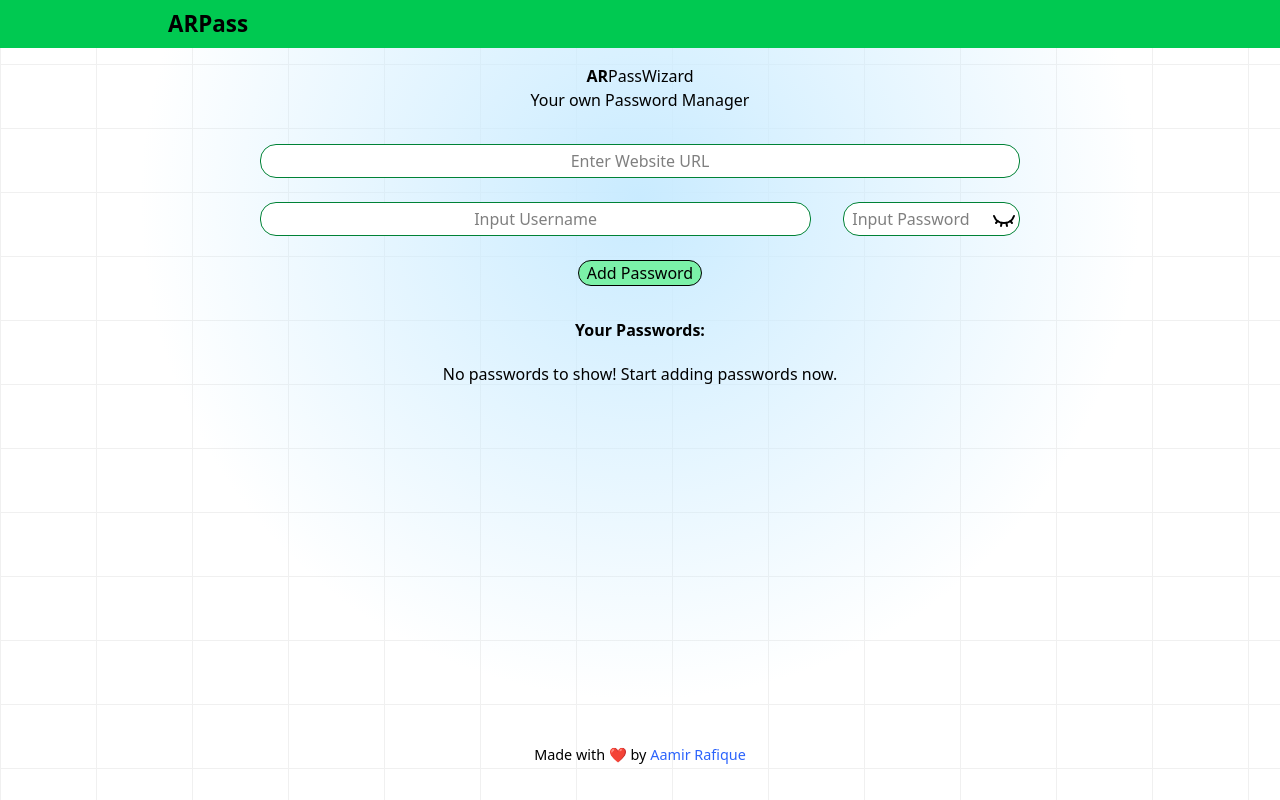
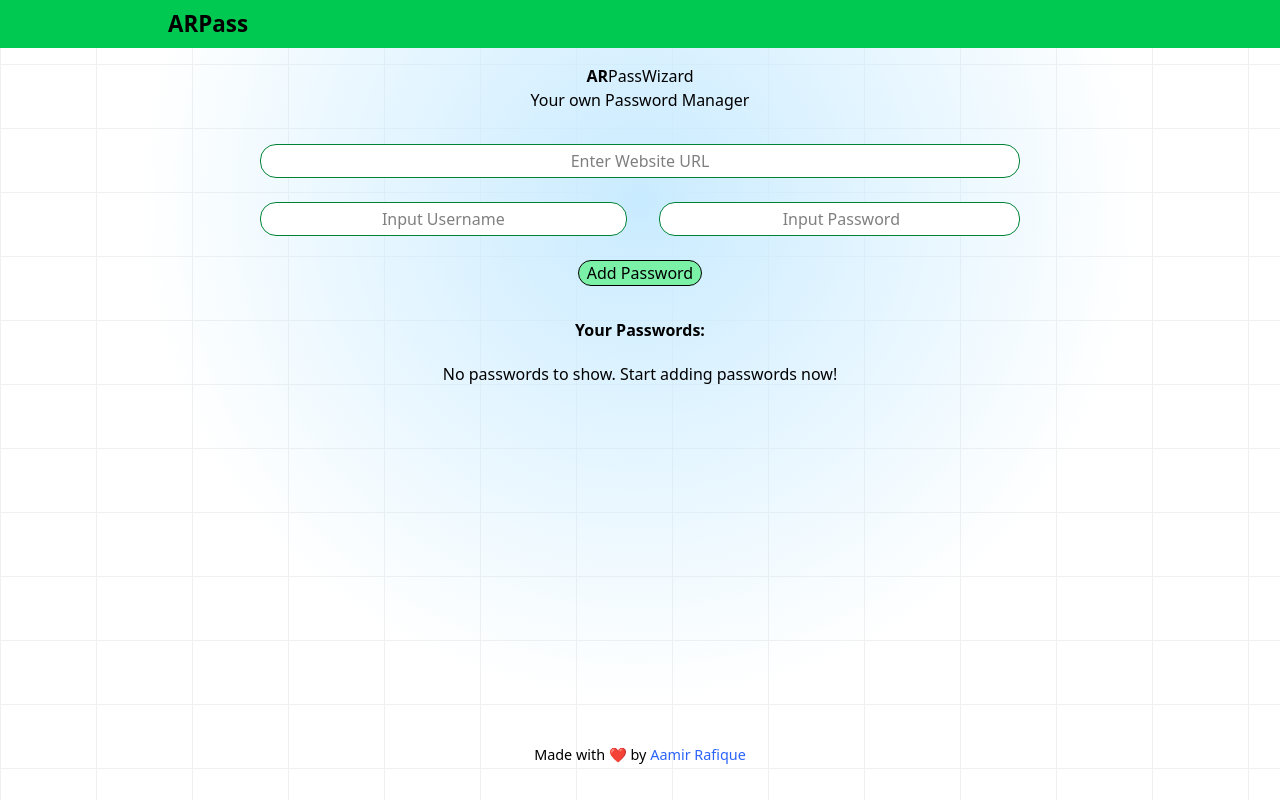
Before and after one commit to Aamir-Rafique/ar-passwizard-react-localStorage, a React (Vite) app: page / in a window 1280 px wide. Built offline with nearby package versions, Linux system fonts and the light colour scheme; some icons are missing.

Commit message:
UI Improvement
Uninstalled lucide-react pkg, removed custome eye icons and showPassword function (because that functionality is already available for input tag of type=password.)

```diff
--- a/package.json
+++ b/package.json
@@ -12,7 +12,6 @@
   "dependencies": {
     "@fortawesome/react-fontawesome": "^0.2.3",
     "@tailwindcss/vite": "^4.1.11",
-    "lucide-react": "^0.536.0",
     "react": "^19.1.0",
     "react-dom": "^19.1.0",
     "tailwindcss": "^4.1.11"
--- a/src/components/Manager.jsx
+++ b/src/components/Manager.jsx
@@ -1,10 +1,8 @@
 import React from 'react'
-import { useState, useEffect } from 'react';
-import { EyeClosed, EyeIcon } from 'lucide-react'
+import {  useState, useEffect } from 'react'
 
 const Manager = () => {
 
-    const [passwordEye, setpasswordEye] = useState(EyeClosed);
     const [form, setForm] = useState({ site: '', username: '', password: '' });
     const [passwordArray, setPasswordArray] = useState([]);
 
@@ -18,15 +16,6 @@ const Manager = () => {
     }, [])
 
 
-
-    const showPassword = () => {
-        if (passwordEye === EyeClosed) {
-            setpasswordEye(EyeIcon);
-        }
-        else {
-            setpasswordEye(EyeClosed);
-        }
-    }
 
     const handleChange = (e) => {
         setForm({ ...form, [e.target.name]: e.target.value });
@@ -43,7 +32,7 @@ const Manager = () => {
 
     return (
         <>
-            <div class="absolute inset-0 -z-10 h-full w-full bg-white bg-[linear-gradient(to_right,#f0f0f0_1px,transparent_1px),linear-gradient(to_bottom,#f0f0f0_1px,transparent_1px)] bg-[size:6rem_4rem]"><div class="absolute bottom-0 left-0 right-0 top-0 bg-[radial-gradient(circle_500px_at_50%_200px,#C9EBFF,transparent)]"></div></div>
+            <div className="absolute inset-0 -z-10 h-full w-full bg-white bg-[linear-gradient(to_right,#f0f0f0_1px,transparent_1px),linear-gradient(to_bottom,#f0f0f0_1px,transparent_1px)] bg-[size:6rem_4rem]"><div class="absolute bottom-0 left-0 right-0 top-0 bg-[radial-gradient(circle_500px_at_50%_200px,#C9EBFF,transparent)]"></div></div>
 
             <div className=' mx-60 flex  flex-col justify-center items-center gap-7 p-4 ' >
                 <div className='text-center'>
@@ -55,11 +44,8 @@ const Manager = () => {
                     <div className='w-full flex gap-8 ' >
                         <input value={form.username} onChange={handleChange} type="text" placeholder='Input Username' className='p-1 w-full rounded-2xl border border-green-700  focus:ring-1 ring-green-400  bg-white duration-200 outline-none text-center' name="username" id="" />
 
-                        <div className='relative '>
-                            <input value={form.password} onChange={handleChange} type="text" placeholder='Input Password' className='p-1 w-full border-green-700  focus:ring-1 ring-green-400 bg-white  duration-200 outline-none   rounded-2xl border pl-2' name="password" id="" />
-                            <span className='absolute right-1 top-1.5 cursor-pointer' title={passwordEye === EyeClosed ? 'Show Password' : 'Hide Password'} onClick={showPassword} >
-                                {React.createElement(passwordEye)}
-                            </span>
+                        <div className='w-full'>
+                            <input  value={form.password} onChange={handleChange} type="password" placeholder='Input Password' className='p-1 w-full border-green-700  focus:ring-1 ring-green-400 bg-white  duration-200 outline-none   rounded-2xl border pl-2 text-center' name="password" id="" />
                         </div>
                     </div>
                     <button type='submit' className='flex justify-center items-center border rounded-2xl px-2 bg-green-300 cursor-pointer'><lord-icon
@@ -69,7 +55,7 @@ const Manager = () => {
                 </form>
                 <div className='flex flex-col items-center w-full gap-5  mb-5'>
                     <h2 className='font-bold'>Your Passwords:</h2>
-                    {passwordArray.length === 0 ? <div>No passwords to show! Start adding passwords now.</div>
+                    {passwordArray.length === 0 ? <div>No passwords to show. Start adding passwords now!</div>
                         :
                         <table className="table-auto w-full rounded-md overflow-hidden ">
                             <thead className='bg-green-600 text-white '>
```
Also changed, not shown: 1 other file (tests, documents, lock files or other folders).
